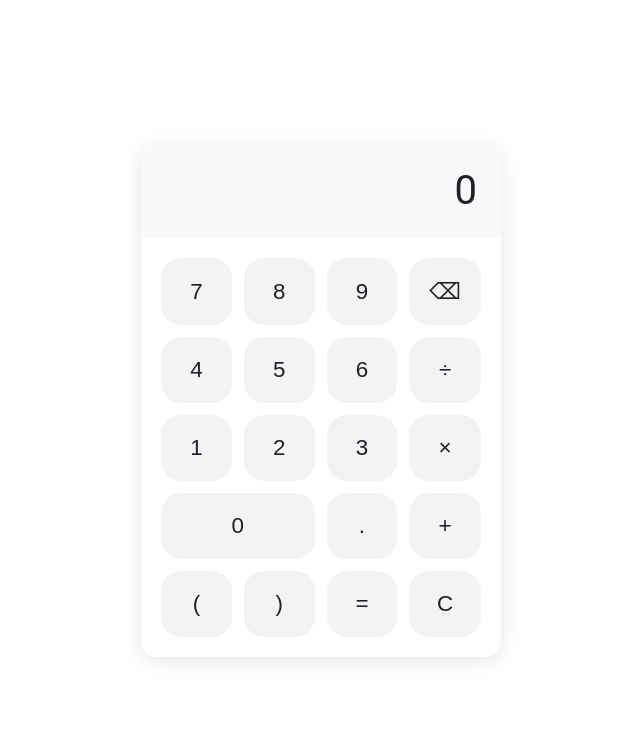
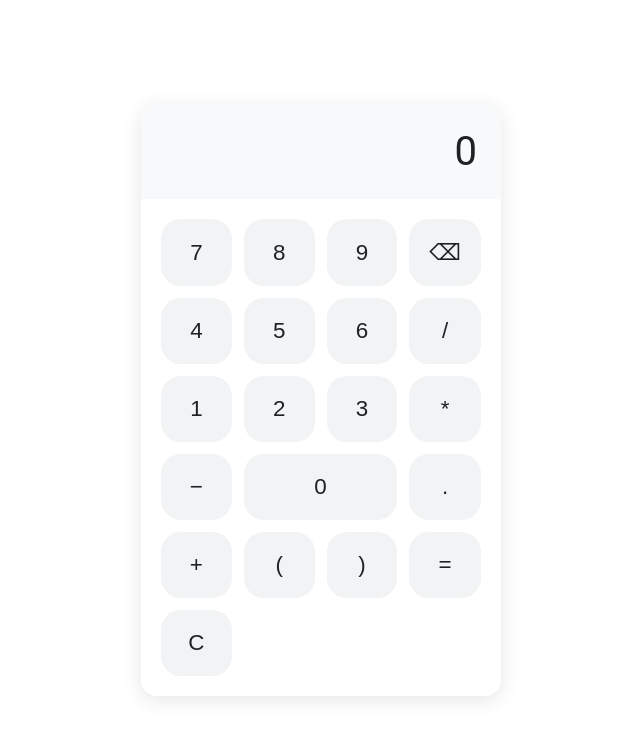
Before and after one commit to Darky-Github/Kkalculator-Calculator, a plain HTML site: page index.html in a window 1280 px wide. Shown: the whole page, without its empty margins (319-959 px from the left). Drawn offline with Linux system fonts and the light colour scheme.

Commit message:
Update index.html

```diff
--- a/index.html
+++ b/index.html
@@ -1,10 +1,10 @@
 <!DOCTYPE html>
 <html lang="en">
 <head>
-  <meta charset="UTF-8" />
-  <meta name="viewport" content="width=device-width, initial-scale=1.0" />
+  <meta charset="UTF-8">
+  <meta name="viewport" content="width=device-width, initial-scale=1.0">
   <title>Kkalculator</title>
-  <link rel="manifest" href="manifest.json" />
+  <link rel="manifest" href="manifest.json">
   <style>
     :root {
       --bg: #ffffff;
@@ -97,13 +97,14 @@
       <button onclick="append('4')">4</button>
       <button onclick="append('5')">5</button>
       <button onclick="append('6')">6</button>
-      <button class="operator" onclick="append('/')">÷</button>
+      <button class="operator" onclick="append('/')">/</button>
 
       <button onclick="append('1')">1</button>
       <button onclick="append('2')">2</button>
       <button onclick="append('3')">3</button>
-      <button class="operator" onclick="append('*')">×</button>
+      <button class="operator" onclick="append('*')">*</button>
 
+      <button class="operator" onclick="append('-')">−</button>
       <button class="wide" onclick="append('0')">0</button>
       <button onclick="append('.')">.</button>
       <button class="operator" onclick="append('+')">+</button>
```
